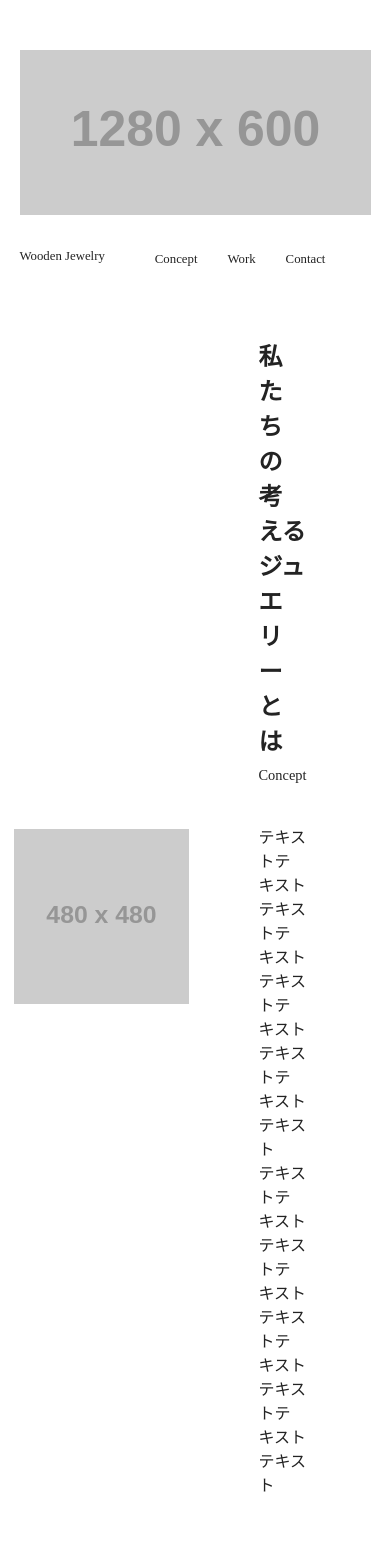
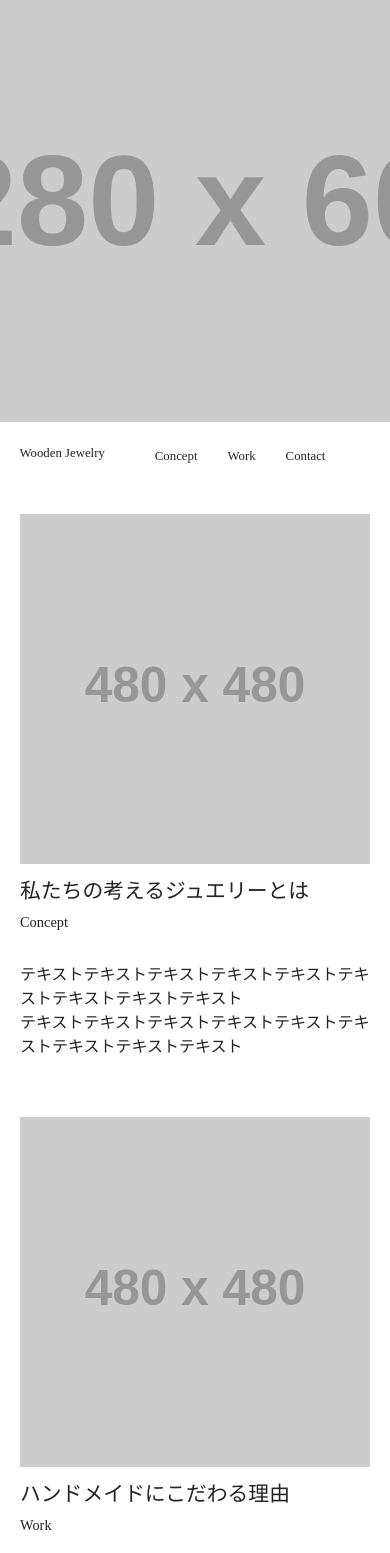
Before and after one commit to akkun016/CopySiteTasks, a website: page task3/index.html in a window 390 px wide. Shown: the top 1553 px of the page. Drawn offline with Linux system fonts and the light colour scheme; placeholder pictures from the web are drawn by us.

Commit message:
task3_Prototype_2

```diff
--- a/task3/sass/style.scss
+++ b/task3/sass/style.scss
@@ -11,7 +11,7 @@ html {
   margin: 0;
   padding: 0;
   box-sizing: border-box;
-  font-family: 'Hoefler Text';
+  font-family: 'Hoefler Text', 'MS 明朝', serif;
 }
 
 div, h1, h2, h3, h4, h5, p, span {
@@ -54,12 +54,6 @@ div, h1, h2, h3, h4, h5, p, span {
   }
 }
 
-.wrapper {
-  max-width: 1000px;
-  margin: 0 auto;
-  padding: 0 20px;
-  .main1 {
-    margin-bottom: 100px;
 @mixin MainSection {
   display: flex;
   justify-content: center;
@@ -71,6 +65,7 @@ div, h1, h2, h3, h4, h5, p, span {
     padding: 0 70px;
     h2 {
       font-size: 1.5rem;
+      font-weight: normal;
     }
     &__tag {
       font-size: 0.9rem;
@@ -82,9 +77,16 @@ div, h1, h2, h3, h4, h5, p, span {
     }
   }
 }
+
+.wrapper {
+  max-width: 1000px;
+  margin: 0 auto;
+  padding: 0 20px;
+  .main1 {
+    margin-bottom: 100px;
     &__content1 {
+      margin-bottom: 60px;
       @include MainSection;
-      margin-bottom: 60px;
     }
     &__content2 {
       @include MainSection;
@@ -102,3 +104,49 @@ div, h1, h2, h3, h4, h5, p, span {
     }
   }
 }
+
+@media screen and (max-width: 768px) {
+  .top-content {
+    margin: 0;
+    &__img {
+      height: 50vh;
+      width: 100%;
+      object-fit: cover;
+    }
+  }
+
+  .header1 {
+    padding: 20px 0 50px;
+  }
+
+  @mixin MainSection {
+    &__img {
+      width: 100%;
+    }
+    &__explanation {
+      padding: 10px 0 0 0;
+      h2 {
+        font-size: 1.3rem;
+        font-weight: normal;
+      }
+      &__text {
+        margin-top: 30px;
+      }
+    }
+  }
+
+  .wrapper {
+    .main1 {
+      &__content1 {
+        flex-direction: column;
+        align-items: flex-start;
+        @include MainSection;
+      }
+      &__content2 {
+        flex-direction: column-reverse;
+        align-items: flex-start;
+        @include MainSection;
+      }
+    }
+  }
+}
```
Also changed, not shown: task3/css/style.css. Lines whose indentation alone changed are shown as unchanged.
